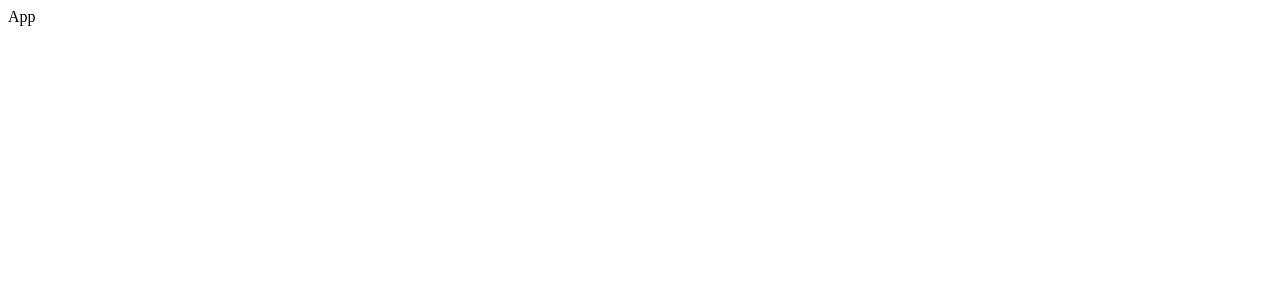
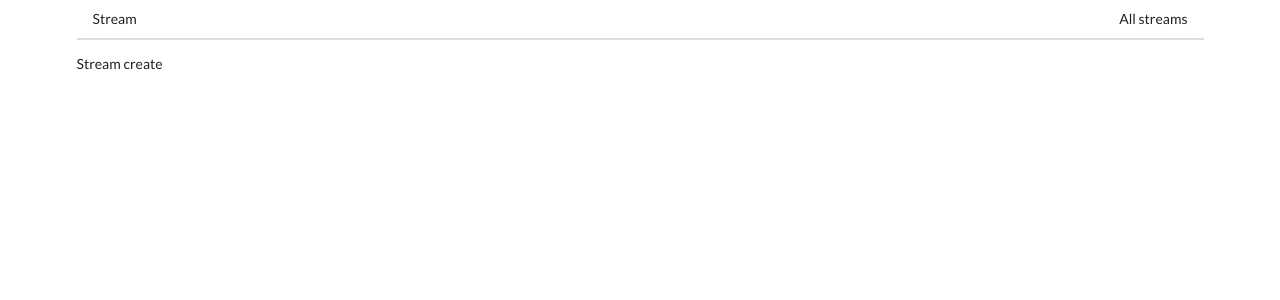
Before and after one commit to sanjatinjak/twitch-clone, a React (Create React App) app: page /streams/new in a window 1280 px wide. Shown: the top 300 px of the page. Built offline with nearby package versions, Linux system fonts and the light colour scheme.

Commit message:
navigation with react router

```diff
--- a/package.json
+++ b/package.json
@@ -10,7 +10,8 @@
     "react": "^17.0.2",
     "react-dom": "^17.0.2",
     "react-redux": "^7.2.4",
-    "react-scripts": "4.0.3",
+    "react-router-dom": "^5.2.0",
+    "react-scripts": "^1.1.5",
     "redux": "^4.1.1",
     "redux-thunk": "^2.3.0",
     "web-vitals": "^1.0.1"
--- a/public/index.html
+++ b/public/index.html
@@ -10,6 +10,7 @@
       content="Web site created using create-react-app"
     />
     <link rel="apple-touch-icon" href="%PUBLIC_URL%/logo192.png" />
+    <link rel="stylesheet" href="https://cdnjs.cloudflare.com/ajax/libs/semantic-ui/2.4.1/semantic.min.css" />
     <!--
       manifest.json provides metadata used when your web app is installed on a
       user's mobile device or desktop. See https://developers.google.com/web/fundamentals/web-app-manifest/
--- a/src/components/App.js
+++ b/src/components/App.js
@@ -1,7 +1,28 @@
 import React from "react";
+import { BrowserRouter, Route } from "react-router-dom";
+
+import StreamList from "./streams/StreamList";
+import StreamShow from "./streams/StreamShow";
+import StreamCreate from "./streams/StreamCreate";
+import StreamEdit from "./streams/StreamEdit";
+import StreamDelete from "./streams/StreamDelete";
+import Header from "./Header";
 
 const App = () => {
-  return <div>App</div>;
+  return (
+    <div className="ui container">
+      <BrowserRouter>
+        <Header />
+        <div>
+          <Route path="/" exact component={StreamList} />
+          <Route path="/streams/new" component={StreamCreate} />
+          <Route path="/streams/edit" component={StreamEdit} />
+          <Route path="/streams/delete" component={StreamDelete} />
+          <Route path="/streams/show" component={StreamShow} />
+        </div>
+      </BrowserRouter>
+    </div>
+  );
 };
 
 export default App;
--- /dev/null
+++ b/src/components/Header.js
@@ -0,0 +1,19 @@
+import React from "react";
+import { Link } from "react-router-dom";
+
+const Header = () => {
+  return (
+    <div className="ui secondary pointing menu">
+      <Link to="/" className="item">
+        Stream
+      </Link>
+      <div className="right menu">
+        <Link to="/" className="item">
+          All streams
+        </Link>
+      </div>
+    </div>
+  );
+};
+
+export default Header;
--- /dev/null
+++ b/src/components/streams/StreamCreate.js
@@ -0,0 +1,7 @@
+import React from "react";
+
+const StreamCreate = () => {
+  return <div>Stream create</div>;
+};
+
+export default StreamCreate;
--- /dev/null
+++ b/src/components/streams/StreamDelete.js
@@ -0,0 +1,7 @@
+import React from "react";
+
+const StreamDelete = () => {
+  return <div>Stream delete</div>;
+};
+
+export default StreamDelete;
--- /dev/null
+++ b/src/components/streams/StreamEdit.js
@@ -0,0 +1,7 @@
+import React from "react";
+
+const StreamEdit = () => {
+  return <div>Stream edit</div>;
+};
+
+export default StreamEdit;
--- /dev/null
+++ b/src/components/streams/StreamList.js
@@ -0,0 +1,7 @@
+import React from "react";
+
+const StreamList = () => {
+  return <div>Stream list</div>;
+};
+
+export default StreamList;
--- /dev/null
+++ b/src/components/streams/StreamShow.js
@@ -0,0 +1,7 @@
+import React from "react";
+
+const StreamShow = () => {
+  return <div>Stream show</div>;
+};
+
+export default StreamShow;
```
Also changed, not shown: 2 other files (tests, documents, lock files or other folders).
